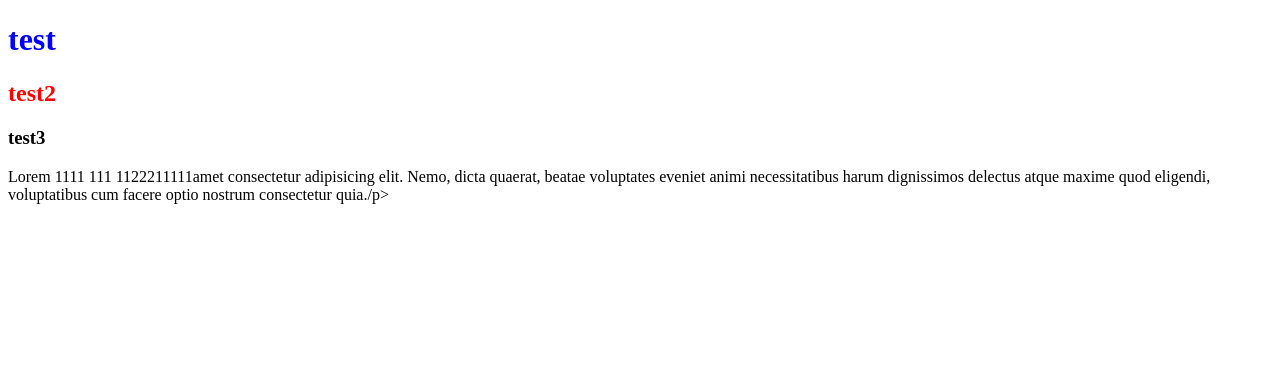
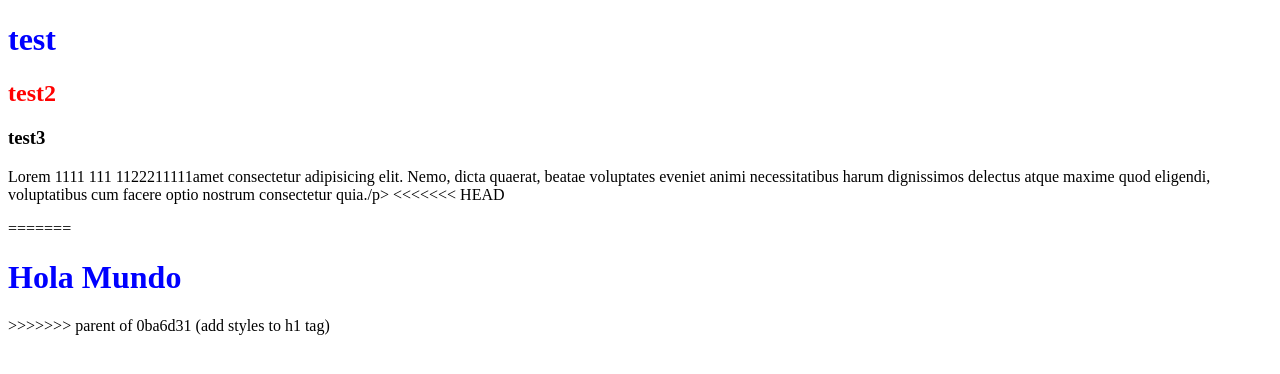
Before and after one commit to soar-telescope/dev-practice, a plain HTML site: page index.html in a window 1280 px wide. Drawn offline with Linux system fonts and the light colour scheme.

```diff
--- a/index.html
+++ b/index.html
@@ -21,7 +21,12 @@
     <h3>test3</h3>
     <div>
         <p>Lorem 1111 111 1122211111amet consectetur adipisicing elit. Nemo, dicta quaerat, beatae voluptates eveniet animi necessitatibus harum dignissimos delectus atque maxime quod eligendi, voluptatibus cum facere optio nostrum consectetur quia./p>
+<<<<<<< HEAD
     </div>
+=======
+	<h1>Hola Mundo</h1>
+    </div>
+>>>>>>> parent of 0ba6d31 (add styles to h1 tag)
 
 </body>
 </html>
```
